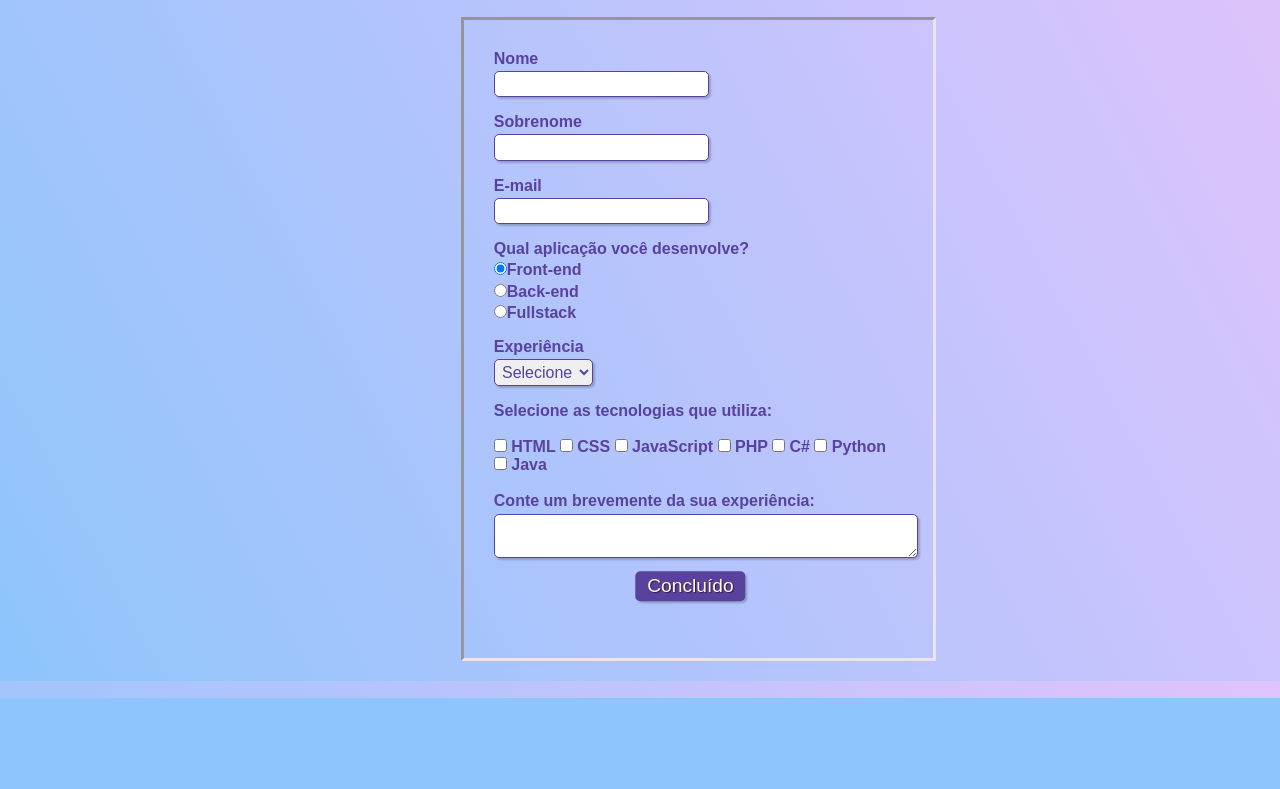
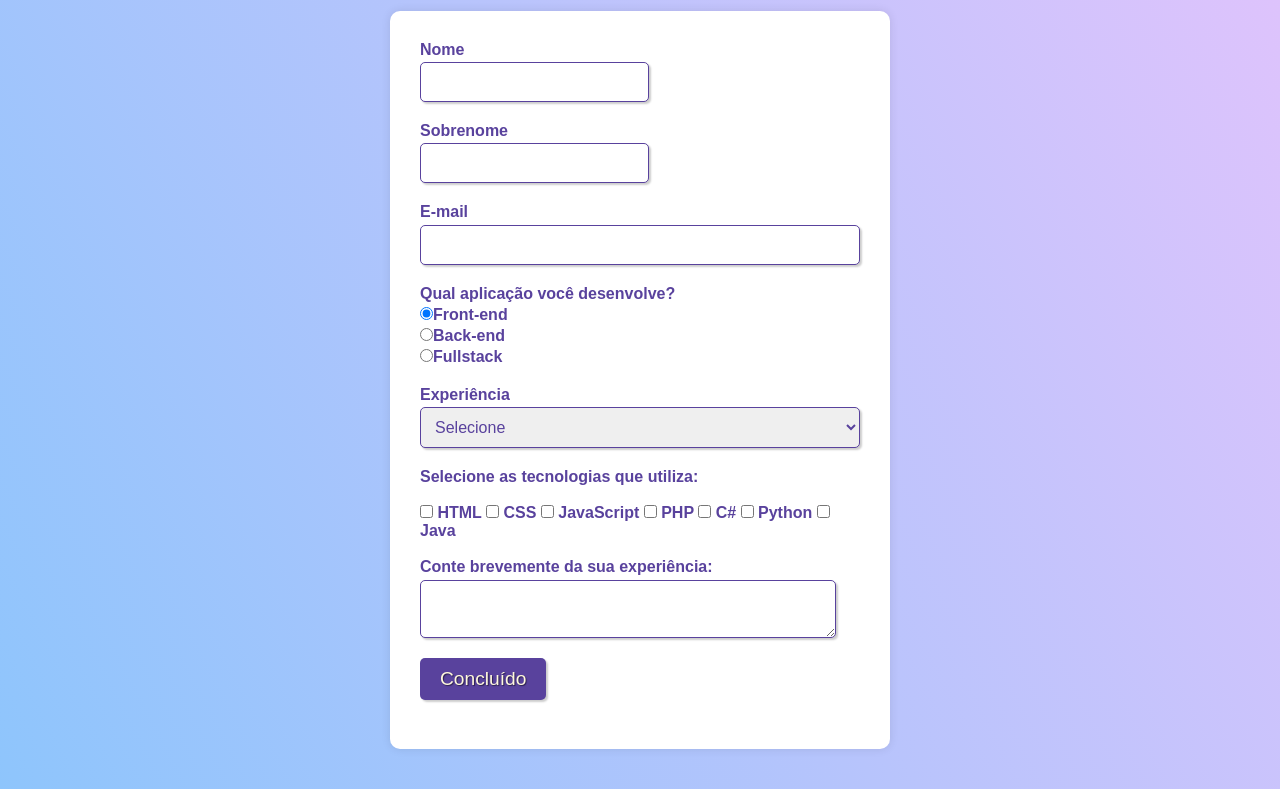
Before and after one commit to Simone-94/cadastro-simples, a plain HTML site: page index.html in a window 1280 px wide. Shown: the part 102-891 px from the top of the page. Before the commit the page ends 800 px from the top, so only its background shows below. Drawn offline with Linux system fonts and the light colour scheme.

Commit message:
Add files via upload

```diff
--- a/formulario.css
+++ b/formulario.css
@@ -1,18 +1,17 @@
 *{
     margin: 0;
     padding: 0;
+    box-sizing: border-box; /* Adicionado para garantir que padding e border não aumentem a largura dos elementos */
 }
 /* O * seleciona todos elementos do HTML
 A # "chama" o id desejado do HTML*/
-#titulo{
+#titulo #subtitulo {
     font-family: sans-serif;
     color: #380B61;
     margin-left: 7%;
 }
 
 #subtitulo{
-    font-family: sans-serif;
-    color: #380B61;
     margin-left: 10%;
 }
 
@@ -25,22 +24,25 @@ fieldset {
 }
 
 body{
-    background-color:#8EC5FC;
     background-image: linear-gradient(62deg, #8EC5FC 0%, #E0C3FC 100%);
     font-family: sans-serif;
     font-size: 1em;
     color: #59429d;
-    margin-left: 36%;
-    margin-top: 2%;
-    justify-content: center;
+    margin: 0 auto; /* Centraliza o conteúdo horizontalmente */
+    max-width: 800px; /* Define uma largura máxima para o conteúdo */
+    padding: 20px; /* Adiciona espaço interno ao redor do conteúdo */
 }
 
 form {
-    width: 50%;
-    margin: 20px 0;
-    border: 3px inset #E9E4F0;
+    width: 100%;
+    max-width: 500px; /* Define uma largura máxima para o formulário */
+    margin: 20px auto; /* Centraliza o formulário horizontalmente e adiciona espaço externo */
     padding: 30px;
+    background-color: white;
+    border-radius: 10px;
+    box-shadow: 0 0 10px rgba(0, 0, 0, 0.1); /* Adiciona uma sombra sutil */
 }
+
 /*Colocando borda em todas caixas de texto*/
 input, select, textarea, button{
     font-family: sans-serif;
@@ -59,8 +61,8 @@ input, select, textarea, button{
     clear: both;
 }
 
-.campo {
-    margin-bottom: 1em;
+.campo { /* Adiciona um espaçamento entre os elementos do formulário */
+    margin-bottom: 20px;
 }
 
 .campo label{
@@ -79,6 +81,9 @@ fieldset.grupo .campo{
     border: 1px solid #59429d;
     box-shadow: 2px 2px 2px rgba(0,0,0,0.2);
     display: block;
+    width: 100%;
+    padding: 10px;
+    box-sizing: border-box; /* Garante que o padding não aumente a largura total */
 }
 
 .campo select option{
@@ -96,15 +101,12 @@ fieldset.grupo .campo{
     border: 0;
     margin-bottom: 1em;
     color: cornsilk;
-    padding: 0.2em 0.6em;
+    padding: 10px 20px;
+    border-radius: 5px;
     box-shadow: 2px 2px 2px rgba(0,0,0,0.2);
     text-shadow: 1px 1px 1px rgba(0,0,0,0.5);
     position: relative;
-    top: 90%;
-    left: 45%;
-    margin-right: -50%;
-    transform: translate(-50%, -50%);
-    margin: 3%;
+
 }
 
 /*Efeito de quando passa o mouse por cima*/
@@ -117,3 +119,15 @@ fieldset.grupo .campo{
 .botao, select{
     cursor: pointer;
 }
+
+/* Estilos para telas menores */
+@media screen and (max-width: 500px) {
+    #titulo, #subtitulo {
+        margin-left: 0;
+        text-align: center; /* Centraliza o texto */
+    }
+
+    form {
+        padding: 20px;
+    }
+}
--- a/index.html
+++ b/index.html
@@ -89,7 +89,7 @@
 
         <div class="campo">
             <br>
-            <label for="comentario"><strong>Conte um brevemente da sua experiência:<strong></label>
+            <label for="comentario"><strong>Conte brevemente da sua experiência:<strong></label>
             <textarea row="6" style="width: 26em" id="comentario" name="comentario"></textarea>
         </div>
 
```
